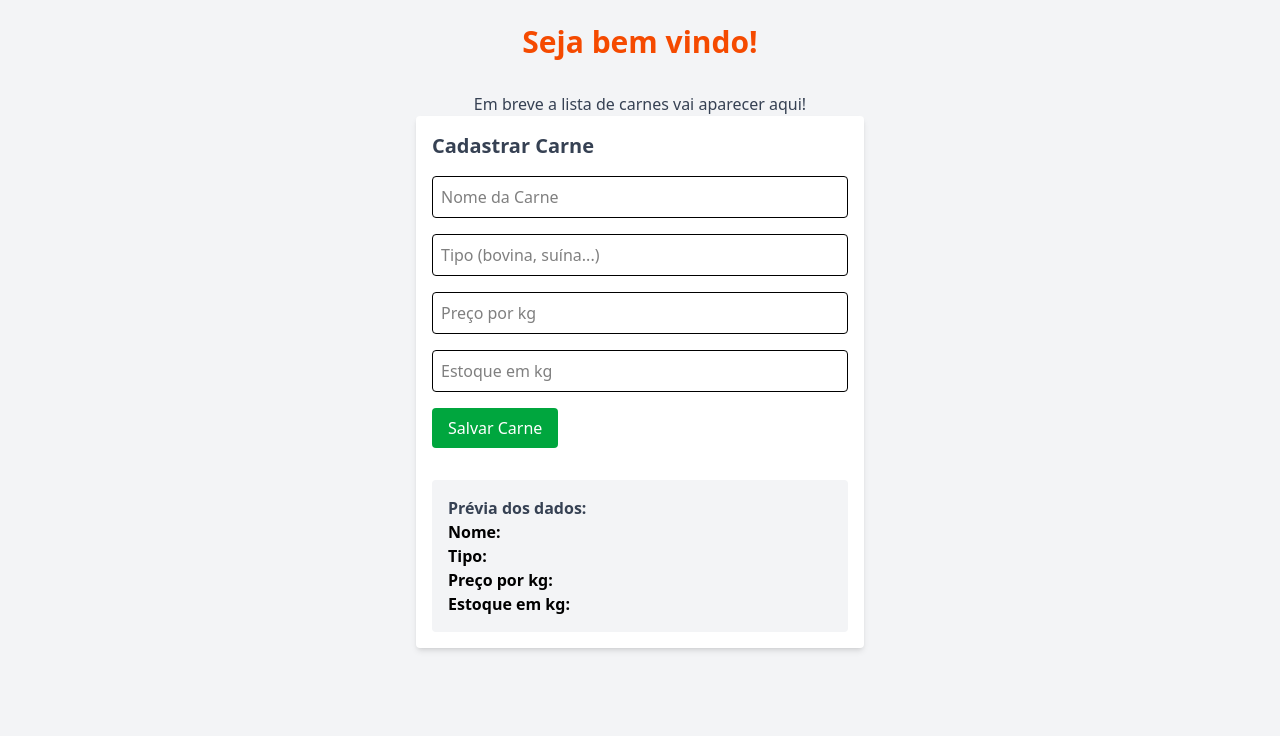
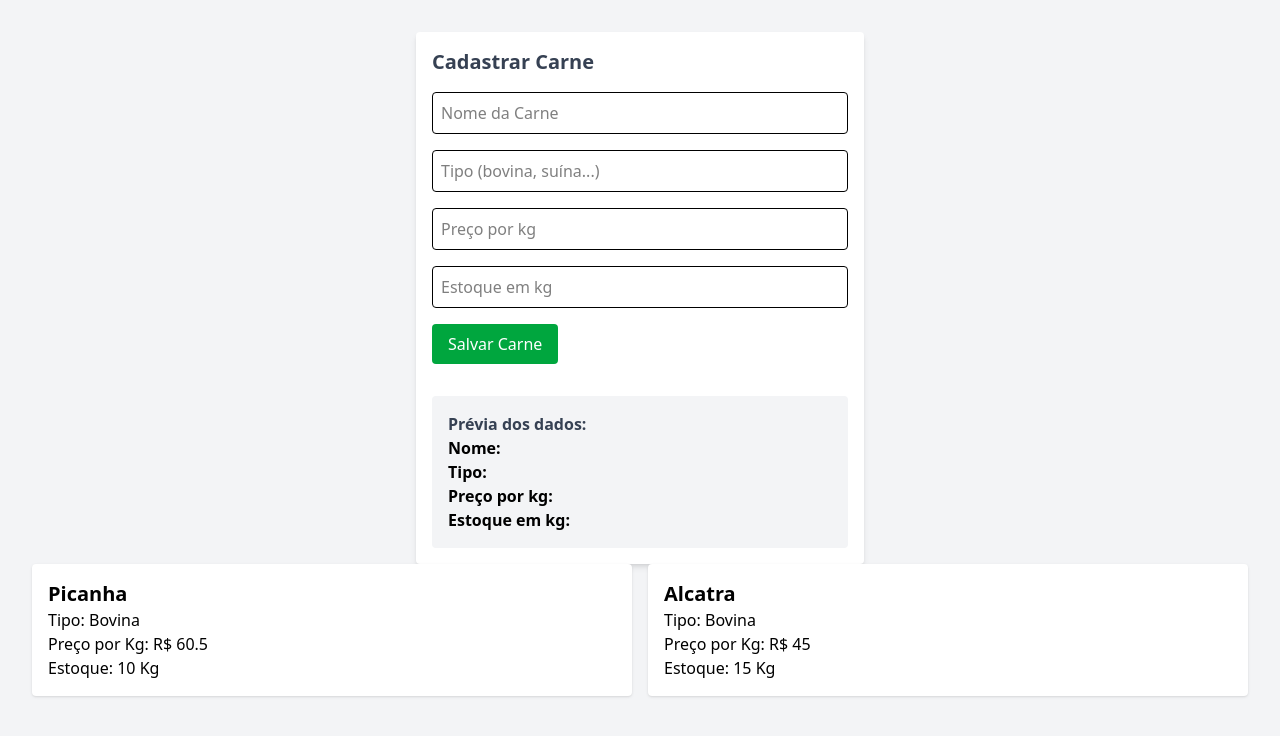
Before and after one commit to AdrianaRoza/meat-system-frontend, a React (Vite) app: page / in a window 1280 px wide. Shown: the top 736 px of the page. Built offline with nearby package versions, Linux system fonts and the light colour scheme.

Commit message:
refactor for update

```diff
--- a/src/App.jsx
+++ b/src/App.jsx
@@ -1,14 +1,21 @@
-import Layout from "./components/Layout"
+import { useState } from "react"
+import MeatForm from "./components/MeatForm"
 import MeatList from "./components/MeatList"
-import MeatForm from "./components/MeatForm"
+
 const App = () => {
+  const [refreshSignal, setRefreshSignal] = useState(0)
+
+  const handleSaved = () => {
+    // incrementa sinal para atualizar lista
+    setRefreshSignal((prev) => prev + 1)
+  }
+
   return (
-    <Layout>
-      <p className="text-center text-gray-700">Em breve a lista de carnes vai aparecer aqui!</p>
-      <MeatForm/>
-      {/* <MeatList/> */}
-    </Layout>
+    <div className="min-h-screen bg-gray-100 p-8">
+      <MeatForm onSave={handleSaved} />
+      <MeatList refreshSignal={refreshSignal} />
+    </div>
   )
 }
 
-export default App;
+export default App
```
